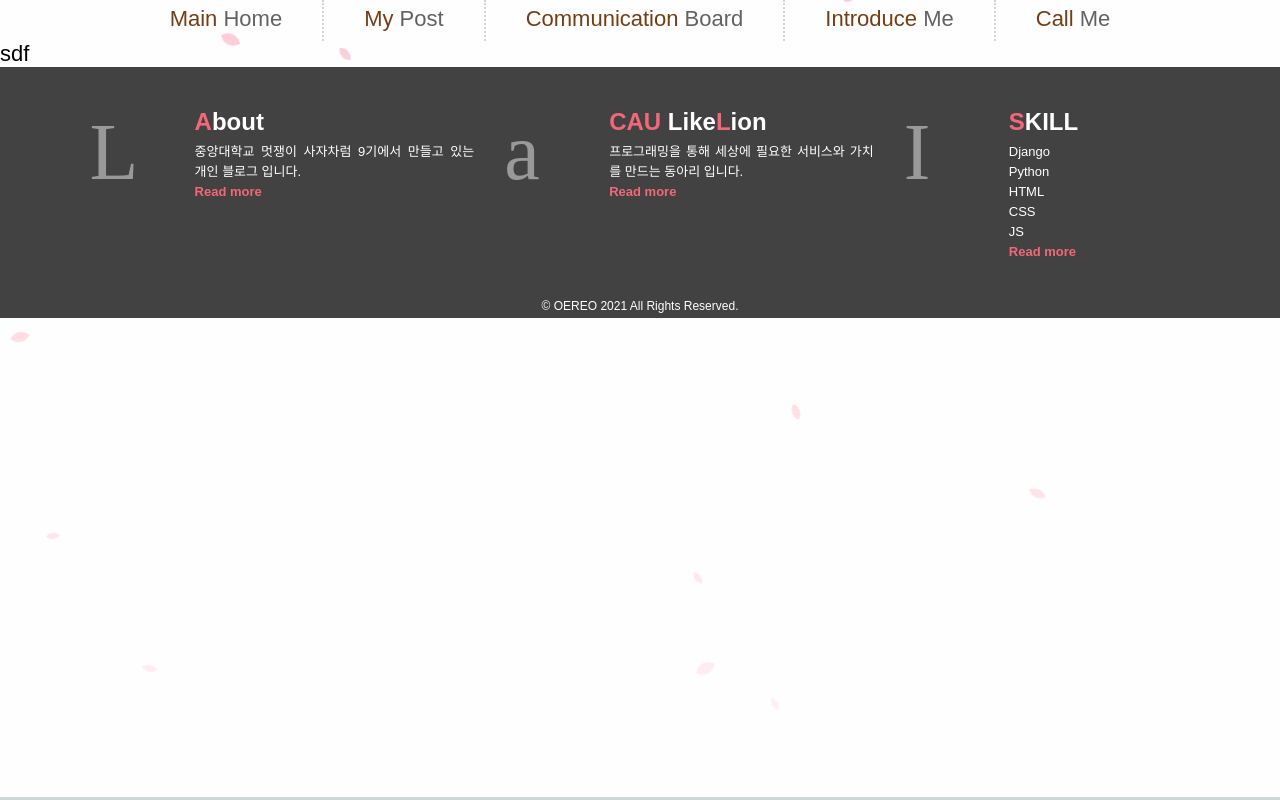
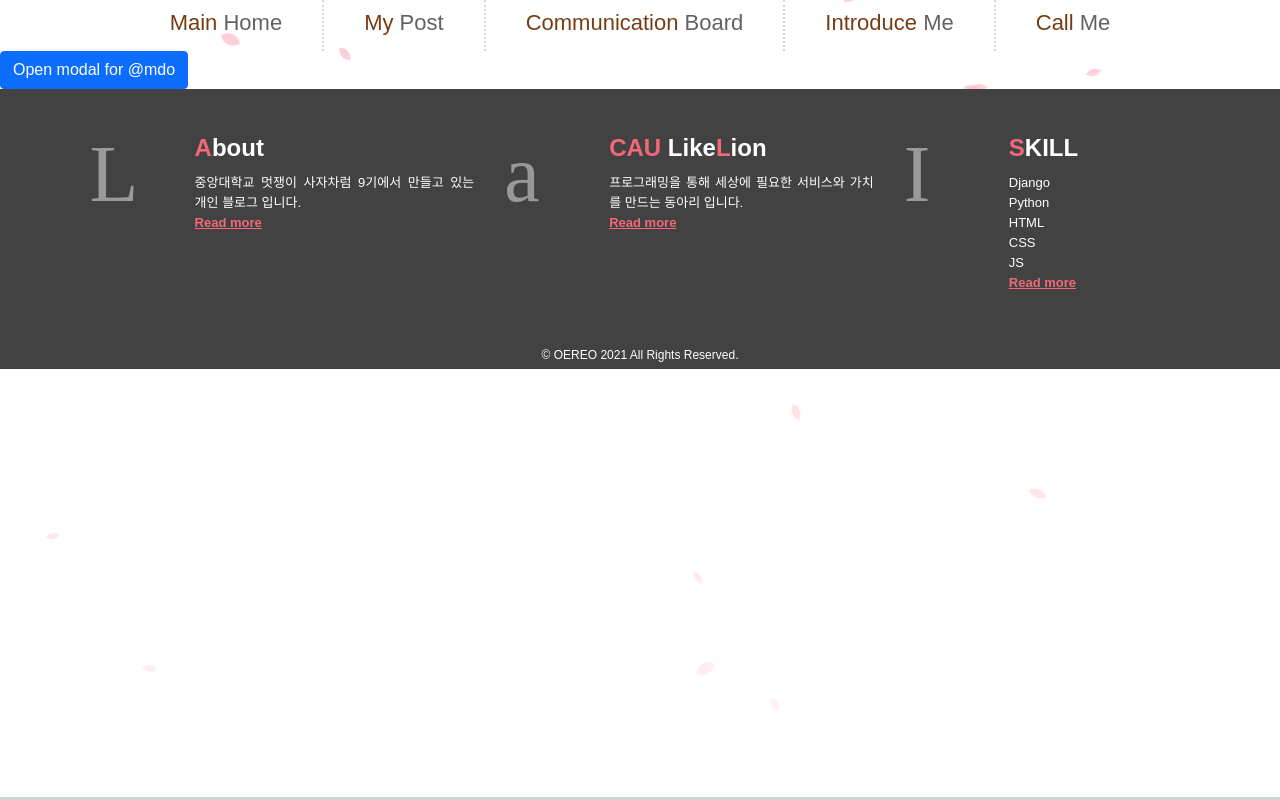
Before and after one commit to LikeLion-CAU-9th/spring-concept-blog, a Django app: page /myPost in a window 1280 px wide. Run offline with Django 3.2, Linux system fonts and the light colour scheme; some libraries are stand-ins or nearby versions; some web fonts are replaced.

Commit message:
feat: add modal button in myPost

```diff
--- a/myblog/blog/templates/myPost.html
+++ b/myblog/blog/templates/myPost.html
@@ -1,4 +1,33 @@
 {% extends 'base.html' %}
+
 {% block mainContent %}
-sdf
+<button type="button" class="btn btn-primary" data-bs-toggle="modal" data-bs-target="#exampleModal" data-bs-whatever="@mdo">Open modal for @mdo</button>
+
+<div class="modal fade" id="exampleModal" tabindex="-1" aria-labelledby="exampleModalLabel" aria-hidden="true">
+  <div class="modal-dialog">
+    <div class="modal-content">
+      <div class="modal-header">
+        <h5 class="modal-title" id="exampleModalLabel">New message</h5>
+        <button type="button" class="btn-close" data-bs-dismiss="modal" aria-label="Close"></button>
+      </div>
+      <div class="modal-body">
+        <form>
+          <div class="mb-3">
+            <label for="recipient-name" class="col-form-label">Recipient:</label>
+            <input type="text" class="form-control" id="recipient-name">
+          </div>
+          <div class="mb-3">
+            <label for="message-text" class="col-form-label">Message:</label>
+            <textarea class="form-control" id="message-text"></textarea>
+          </div>
+        </form>
+      </div>
+      <div class="modal-footer">
+        <button type="button" class="btn btn-secondary" data-bs-dismiss="modal">Close</button>
+        <button type="button" class="btn btn-primary">Send message</button>
+      </div>
+    </div>
+  </div>
+</div>
+
 {% endblock %}
--- a/myblog/myblog/templates/base.html
+++ b/myblog/myblog/templates/base.html
@@ -14,6 +14,10 @@
     <link rel="stylesheet" href="{% static 'css/blogNavbar.css' %}">
     <link rel="stylesheet" href="{% static 'css/footer.css' %}">
     <link rel="stylesheet" href="{% static 'css/dog.css' %}">
+    <!-- CSS only -->
+    <link href="https://cdn.jsdelivr.net/npm/bootstrap@5.0.0/dist/css/bootstrap.min.css" rel="stylesheet"
+        integrity="sha384-wEmeIV1mKuiNpC+IOBjI7aAzPcEZeedi5yW5f2yOq55WWLwNGmvvx4Um1vskeMj0" crossorigin="anonymous">
+    <!-- JavaScript Bundle with Popper -->
 
     <title>LikeLion's Blog</title>
 </head>
@@ -103,31 +107,31 @@
                 <li>
                     <div class="icon" data-icon="L"></div>
                     <div class="text">
-                            <h4><span class = "footer-point-color">A</span>bout</h4>
-                            <div>중앙대학교 멋쟁이 사자차럼 9기에서 만들고 있는 개인 블로그 입니다.<br><a
-                                    href="#">  Read more </a></div>
+                        <h4><span class="footer-point-color">A</span>bout</h4>
+                        <div>중앙대학교 멋쟁이 사자차럼 9기에서 만들고 있는 개인 블로그 입니다.<br><a href="#"> Read more </a></div>
                     </div>
                 </li>
                 <li>
                     <div class="icon" data-icon="a"></div>
                     <div class="text">
-                            <h4><span class = "footer-point-color">CAU</span> Like<span class = "footer-point-color">L</span>ion</h4>
+                        <h4><span class="footer-point-color">CAU</span> Like<span class="footer-point-color">L</span>ion
+                        </h4>
                         <div>프로그래밍을 통해 세상에 필요한 서비스와 가치를 만드는 동아리 입니다.<br>
-                                <a href="#">  Read more</a></div>
+                            <a href="#"> Read more</a></div>
                     </div>
                 </li>
                 <li>
                     <div class="icon" data-icon="I"></div>
                     <div class="text">
-                            <h4><span class = "footer-point-color">S</span>KILL</h4>
+                        <h4><span class="footer-point-color">S</span>KILL</h4>
                         <div>
                             <div>Django</div>
                             <div>Python</div>
                             <div>HTML</div>
                             <div>CSS</div>
                             <div>JS</div>
-                                <a
-                                    href="#">  Read more</a></div>
+                            <a href="#"> Read more</a>
+                        </div>
                     </div>
                 </li>
             </ul>
@@ -147,10 +151,20 @@
             $('body').sakura();
         });
     </script>
+    <script>
+        var myModal = document.getElementById('myModal')
+        var myInput = document.getElementById('myInput')
+
+        myModal.addEventListener('shown.bs.modal', function () {
+            myInput.focus()
+        })
+    </script>
 </body>
 <!-- Sakura Effect
     - 벚꽃이 떨어지는 효과를 주기 위한 js 파일입니다.
  -->
 <script src="../static/js/sakuraEffect.js"></script>
-
+<script src="https://cdn.jsdelivr.net/npm/bootstrap@5.0.0/dist/js/bootstrap.bundle.min.js"
+integrity="sha384-p34f1UUtsS3wqzfto5wAAmdvj+osOnFyQFpp4Ua3gs/ZVWx6oOypYoCJhGGScy+8"
+crossorigin="anonymous"></script>
 </html>
```
Also changed, not shown: myblog/db.sqlite3. Lines whose indentation alone changed are shown as unchanged.
